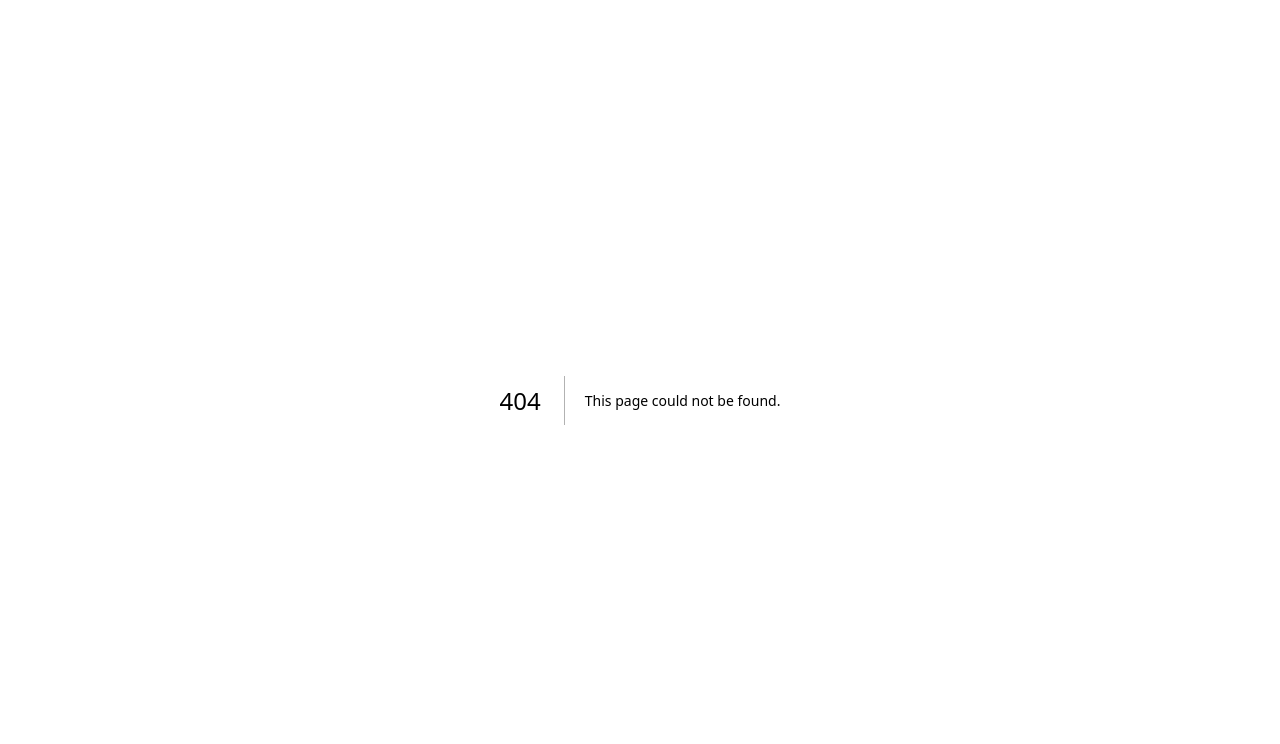
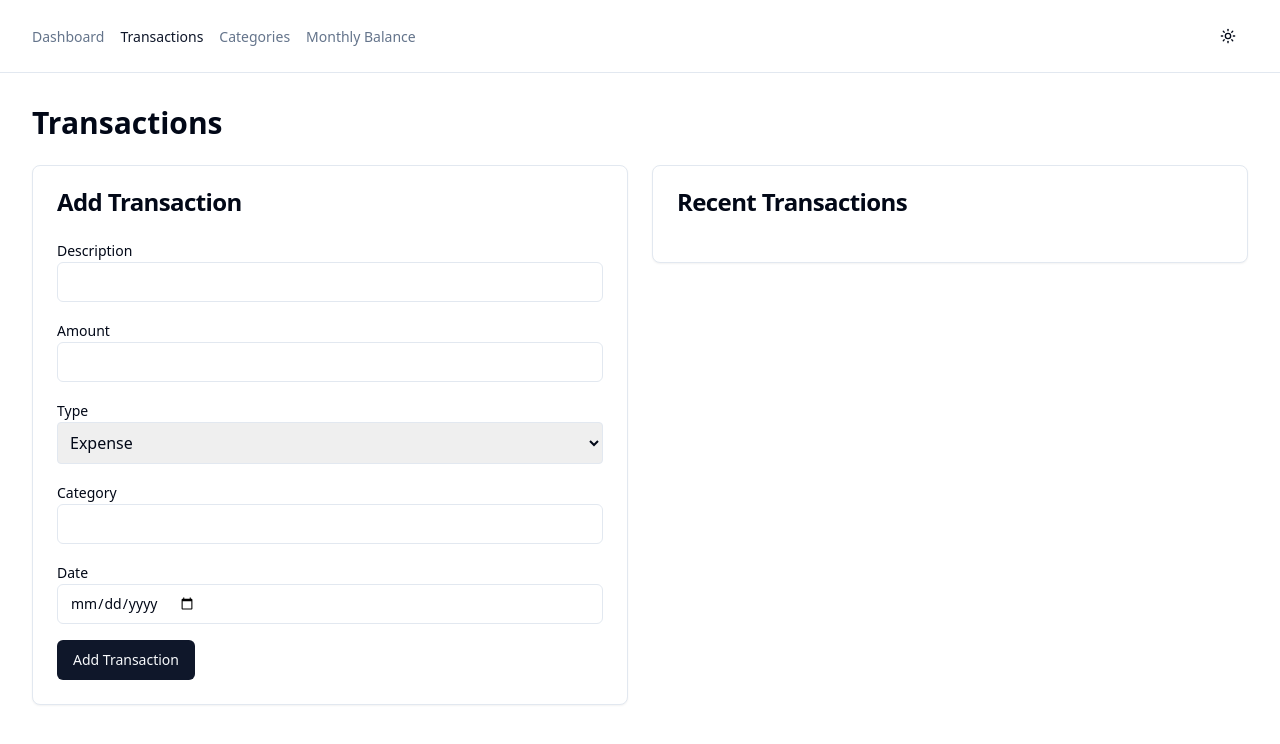
Before and after one commit to crishard/Expense-manager, a Next.js app: page /transactions in a window 1280 px wide. Before the commit this address had no page. Shown: the top 744 px of the page. Built offline with nearby package versions, Linux system fonts and the light colour scheme.

Commit message:
Criando página de transações

```diff
--- /dev/null
+++ b/app/transactions/page.tsx
@@ -0,0 +1,18 @@
+import { AddTransactionForm } from "@/components/add-transaction-form"
+import { Header } from "@/components/header"
+import { TransactionList } from "@/components/transaction-list"
+
+export default function TransactionsPage() {
+  return (
+    <main>
+      <Header />
+      <div className="container mx-auto py-8">
+        <h1 className="text-3xl font-bold mb-6">Transactions</h1>
+        <div className="grid grid-cols-1 md:grid-cols-2 gap-6">
+          <AddTransactionForm />
+          <TransactionList />
+        </div>
+      </div>
+    </main>
+  )
+}
```
